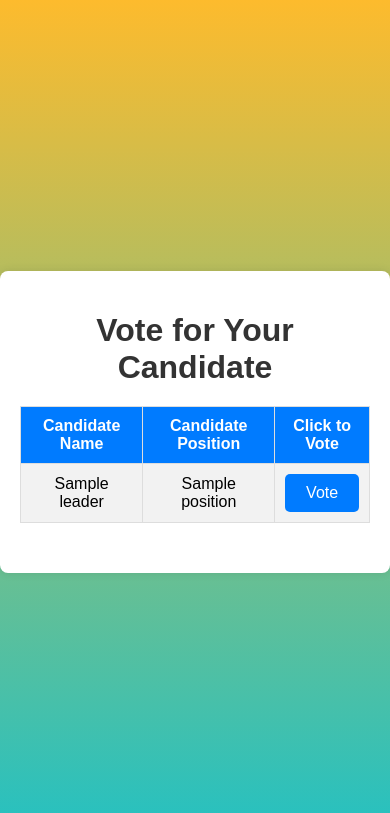
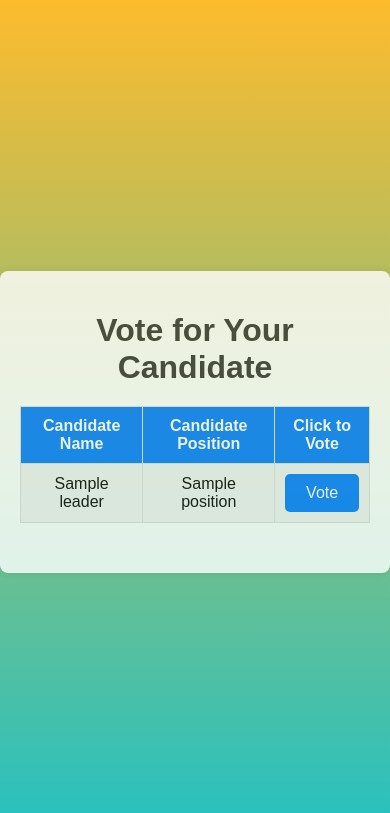
Before and after one commit to Viraj2722/online-voting-system, a Django app: template votingsystem/templates/candidatelist.html in a window 390 px wide. Shown: the top 813 px of the page. Run offline with Django 5.2, Linux system fonts and the light colour scheme; the template is opened without the code that fills it: most values are stand-ins (such as "Sample title", 1, 10 or a date in 2020).

Commit message:
candidatelist

```diff
--- a/votingsystem/templates/candidatelist.html
+++ b/votingsystem/templates/candidatelist.html
@@ -22,6 +22,7 @@
 
       .container {
         background: #ffffff;
+        opacity: 0.8;
         border-radius: 8px;
         box-shadow: 0 0 10px rgba(0, 0, 0, 0.1);
         padding: 20px;
@@ -77,6 +78,21 @@
       button:hover {
         background-color: #0056b3;
       }
+
+      @media (max-width:480px) {
+        .container{
+          max-width: 80%;
+          width: fit-content;
+          margin: 0 auto;
+        }
+
+      }
+          @media (max-width: 768px) {
+            .container{
+              max-width: 90%;
+              width: fit-content;
+            }
+          }
     </style>
     <script>
       function confirmVote(candidateName) {
```
